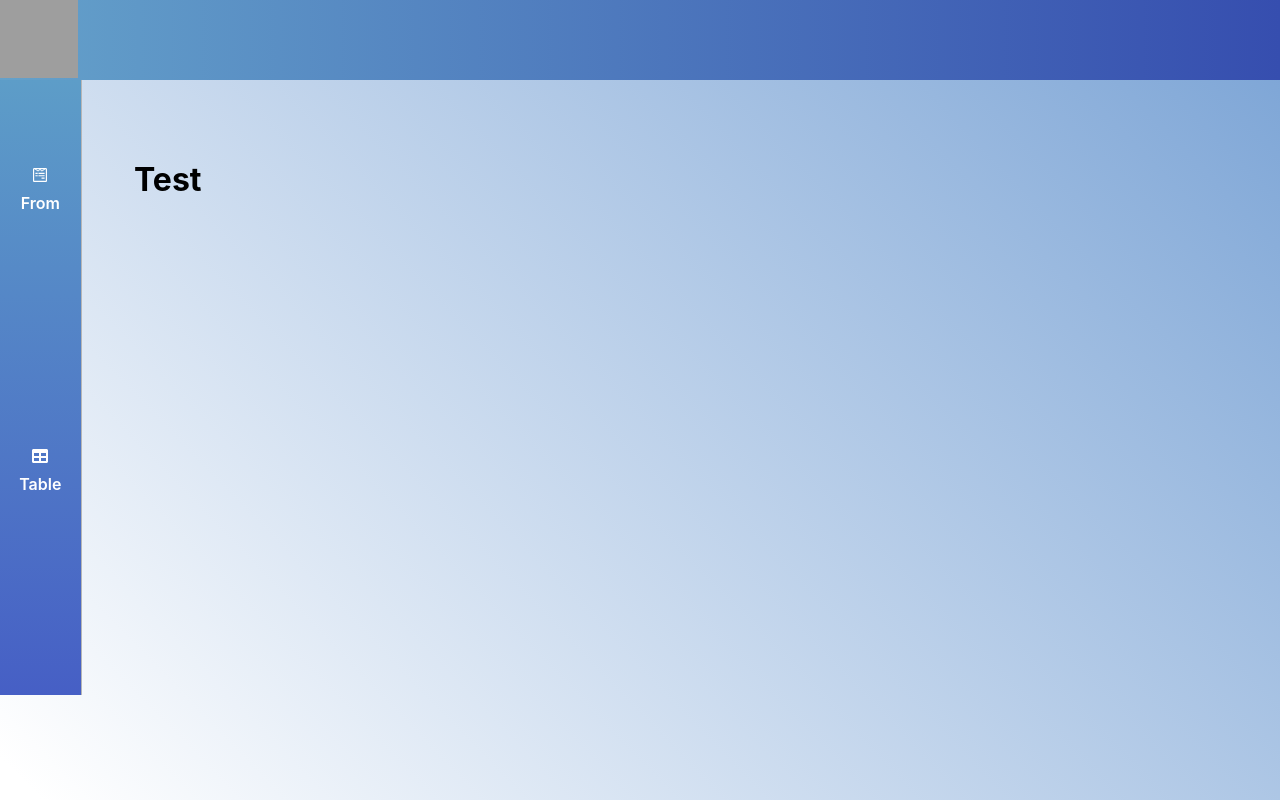
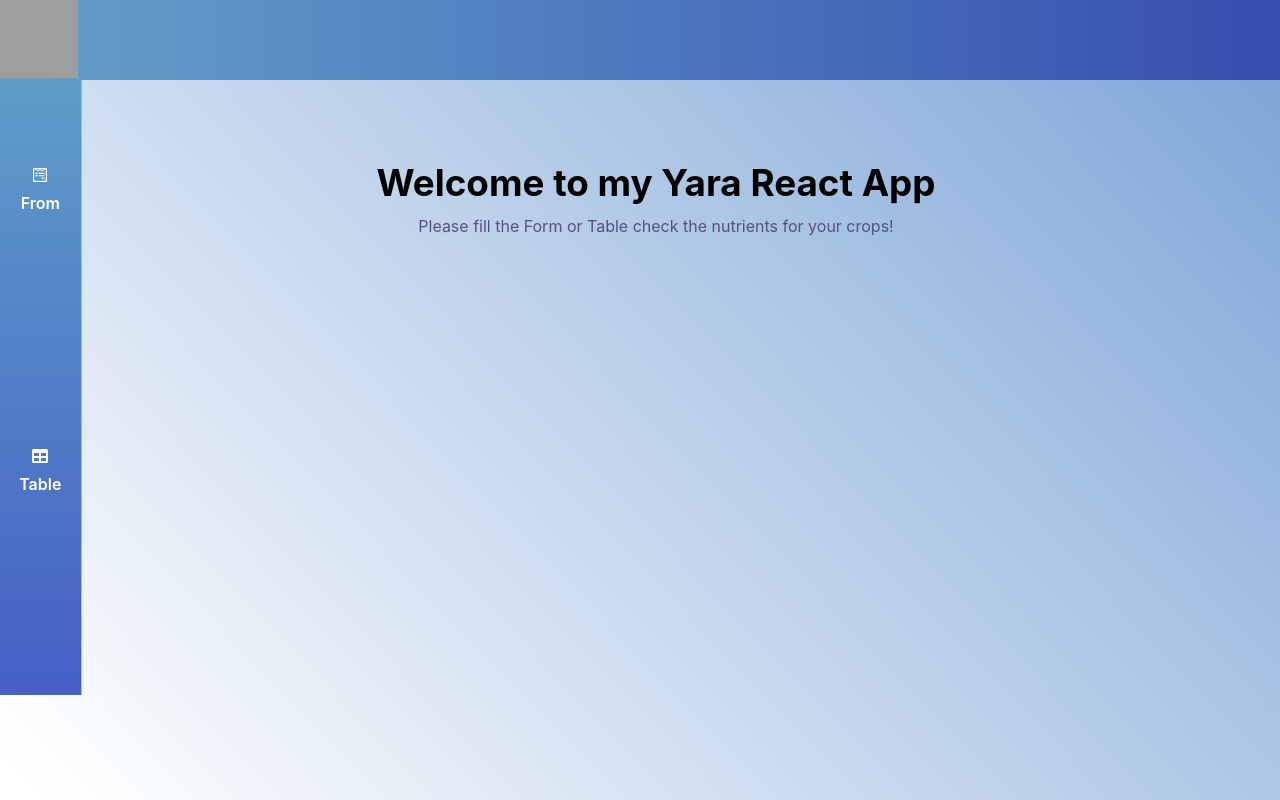
Before and after one commit to BoyanK95/yara2023, a React (Create React App) app in the folder React/ReactAssignment/yara-react-assignment/: page / in a window 1280 px wide. Built offline with nearby package versions, Linux system fonts and the light colour scheme; grey boxes are pictures that could not be loaded.

Commit message:
Finished Layout, Header and Sidenav styling. Created HomePage page component

```diff
--- a/React/ReactAssignment/yara-react-assignment/src/App.js
+++ b/React/ReactAssignment/yara-react-assignment/src/App.js
@@ -1,12 +1,16 @@
+import { Route, Switch } from 'react-router-dom';
+import Layout from './components/Layout/Layout';
 import './App.css';
-import Layout from './components/Layout/Layout';
+import HomePage from './pages/HomePage';
 
 function App() {
     return (
         <Layout>
-            <div>
-            <h1>Test</h1>
-            </div>
+            <Switch>
+                <Route path='/' exact >
+                    <HomePage />
+                </Route>
+            </Switch>
         </Layout>
     );
 }
--- a/React/ReactAssignment/yara-react-assignment/src/components/Layout/Layout.module.css
+++ b/React/ReactAssignment/yara-react-assignment/src/components/Layout/Layout.module.css
@@ -1,9 +1,18 @@
 .main {
+    text-align: center;
+    top: 7rem;
+    left: 5rem;
     position: absolute;
-    right: 1rem;
-    top: 10rem;
-    display: flex;
-    justify-content: center;
-    flex-direction: column;
-    width: calc(100% - 150px);
+    margin: 3rem auto;
+    width: 90%;
+    height: 5rem;
 }
+
+
+/* position: absolute;
+right: 1rem;
+top: 10rem;
+display: flex;
+justify-content: center;
+flex-direction: column;
+width: calc(100% - 150px); */
--- a/React/ReactAssignment/yara-react-assignment/src/pages/HomePage.js
+++ b/React/ReactAssignment/yara-react-assignment/src/pages/HomePage.js
@@ -1,6 +1,12 @@
+import classes from './HomePage.module.css'
 
 const HomePage = () => {
-    <main>
-        <h1>Welcome to my Yara React App</h1>
-    </main>
-}
+    return (
+        <div className={classes.main}>
+            <h1>Welcome to my Yara React App</h1>
+            <p>Please fill the Form or Table check the nutrients for your crops!</p>
+        </div>
+    );
+};
+
+export default HomePage;
--- /dev/null
+++ b/React/ReactAssignment/yara-react-assignment/src/pages/HomePage.module.css
@@ -0,0 +1,8 @@
+.main h1 {
+    font-size: 2.3rem;
+}
+
+.main p {
+    padding: 0.7rem;
+    color: rgb(82, 82, 126);
+}
```
